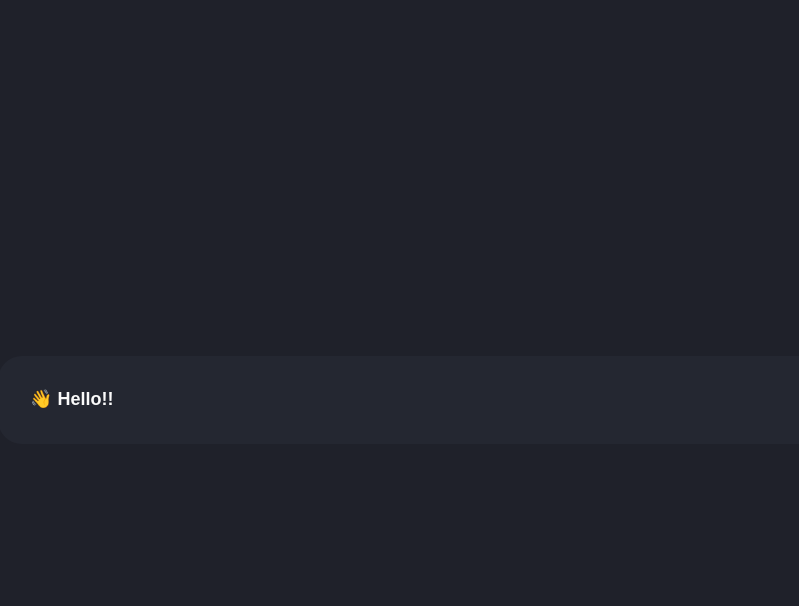
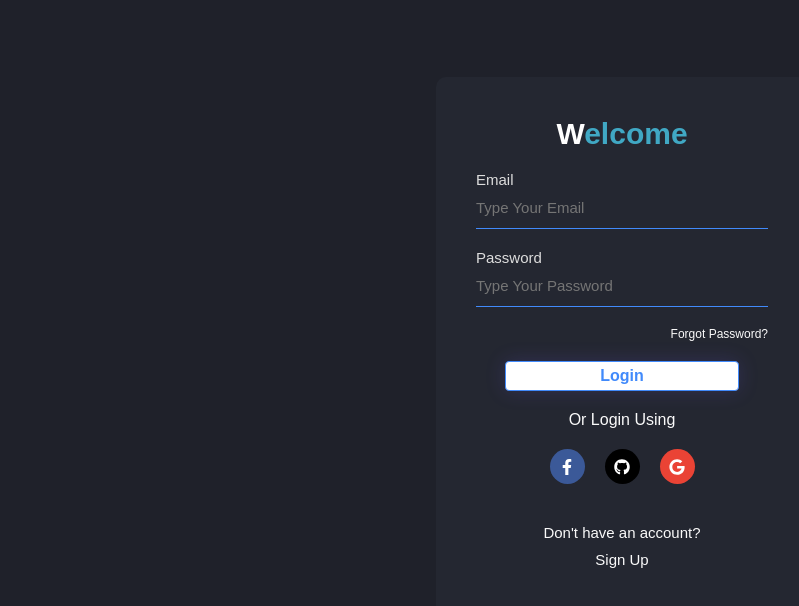
Before and after one commit to rafamenemont/projeto-integrador-2, a React (Create React App) app: page / in a window 1280 px wide. Shown: the top 606 px of the page, without its empty margins (18-817 px from the left). Built offline with nearby package versions, Linux system fonts and the light colour scheme.

Commit message:
Feature: Login Screen

```diff
--- a/package.json
+++ b/package.json
@@ -10,13 +10,16 @@
     "@types/node": "^16.11.56",
     "@types/react": "^18.0.18",
     "@types/react-dom": "^18.0.6",
+    "formik": "^2.2.9",
     "react": "^18.2.0",
     "react-dom": "^18.2.0",
+    "react-icons": "^4.4.0",
     "react-router-dom": "^6.3.0",
     "react-scripts": "5.0.1",
     "styled-components": "^5.3.5",
     "typescript": "^4.8.2",
-    "web-vitals": "^2.1.4"
+    "web-vitals": "^2.1.4",
+    "yup": "^0.32.11"
   },
   "scripts": {
     "start": "react-scripts start",
--- /dev/null
+++ b/src/Components/FormComponents/Button.tsx
@@ -0,0 +1,37 @@
+import React from 'react'
+import styled from 'styled-components';
+
+interface Props {
+    name: string;
+    type?: "submit" | "button";
+}
+
+function Button(props: Props) {
+    return (
+        <ButtonLogin type={props.type}>{props.name}</ButtonLogin>
+    )
+}
+
+export default Button
+
+const ButtonLogin = styled.button`
+    cursor: pointer;
+    border: 0;
+    border-radius: 4px;
+    font-size: 16px;
+    font-weight: 600;
+    width: 80%;
+    align-self: center;
+    padding: 5px 0;
+    box-shadow: 0 0 20px rgba(104, 85, 224, 0.2);
+    transition: 0.4s;
+    color: #418AFB;
+    background-color: #fff;
+    border: 1px solid #418AFB;
+
+  &:hover{
+    color: white;
+    box-shadow: 0 0 20px rgba(104, 85, 224, 0.6);
+    background-color: #418AFB;
+  }
+`
--- /dev/null
+++ b/src/Components/FormComponents/ButtonsSocial.tsx
@@ -0,0 +1,30 @@
+import React from 'react'
+import styled from 'styled-components';
+
+interface Props {
+    name: any;
+    onclick: any;
+    backgroundColor: string;
+  }
+
+function ButtonsSocial(props:Props) {
+  return (
+    <Button onClick={props.onclick} Color={props.backgroundColor}>{props.name}</Button>
+  )
+}
+
+export default ButtonsSocial
+
+const Button = styled.button`
+  width: 35px;
+  height: 35px;
+  border-radius: 50%;
+  display: flex;
+  align-items: center;
+  justify-content: center;
+  border: 0;
+  font-size: 16px;
+  color: #fff;
+  cursor: pointer;
+  background-color: ${(props: { Color: any}) => props.Color};
+`
--- /dev/null
+++ b/src/Components/FormComponents/Input.tsx
@@ -0,0 +1,67 @@
+import React from 'react'
+import styled from 'styled-components';
+
+interface Props {
+  labelName: string;
+  onChange: any;
+  place: string;
+  type: string;
+  value: string;
+  error?: string;
+}
+
+function Input({labelName, onChange, place, type, value, error="" }: Props) {
+  return (
+    <InputContainer>
+      <label htmlFor={labelName}>
+        {labelName}
+      </label>
+      <input
+        defaultValue={value}
+        name={labelName}
+        type={type}
+        onChange={onChange}
+        id={labelName}
+        placeholder={place}
+      />
+      {error && <span>{error}</span>}
+    </InputContainer>
+  )
+}
+
+
+const InputContainer = styled.span`
+  width: 100%;
+  display: flex;
+  flex-direction: column;
+  align-items: center;
+
+  label{
+
+    font-weight: 500;
+    font-size: 15px;
+    color: #ddd;
+    align-self: flex-start;
+  }
+  input{
+    height: 30px;
+    width: 100%;
+    border: 0;
+    font-size: 16px;
+    font-weight: 500;
+    color: #fff;
+    border-bottom: 1px solid #418AFB;
+    background-color: transparent;
+    padding: 20px 0;
+  }
+
+  input:focus{
+    outline: none;
+  }
+
+  input::placeholder{
+    font-size: 15px;
+  }
+`
+
+export default Input
--- /dev/null
+++ b/src/Schema/login.tsx
@@ -0,0 +1,6 @@
+import * as yup from 'yup'
+
+export const loginSchema = yup.object().shape({
+    email:yup.string().email("E-mail inválido").required("E-mail é obrigatorio"),
+    password: yup.string().required("Senha é obrigatoria")
+})
--- a/src/routes.tsx
+++ b/src/routes.tsx
@@ -1,4 +1,6 @@
 import { Route, Routes } from "react-router-dom";
+import FormLogin from "./views/FormLogin/FormLogin";
+import FormSignUp from "./views/FormSignUp/FormSignUp";
 import PageNotFound from "./views/PageNotFoiund/PageNotFoiund"
 
 const AppRoutes = () => {
@@ -6,7 +8,7 @@ const AppRoutes = () => {
   return (
     <div>
           <Routes>
-            <Route path={'/'} element={<PageNotFound />} />
+        <Route path={'/'} element={<FormLogin />} />
             {/* <PrivateRoutes path={'/search'} element={<PageNotFound />} /> */}
             {/* <MenuAndHeader> */}
             {/* <PrivateRoutes path={'/inicial'} element={<PageNotFound />} /> */}
--- a/src/styles/globalStyle.ts
+++ b/src/styles/globalStyle.ts
@@ -4,7 +4,9 @@ const GlobalStyle = createGlobalStyle`
   *{
     margin: 0;
     padding: 0;
+    box-sizing: border-box;
   }
+
   body {
     background: ${({ theme }) => theme.background};
     color: ${({ theme }) => theme.text};
--- /dev/null
+++ b/src/views/FormLogin/FormLogin.tsx
@@ -0,0 +1,149 @@
+import { FaFacebookF, FaGithub, FaGoogle } from "react-icons/fa";
+import styled from 'styled-components'
+import { useFormik } from "formik";
+import {useState} from 'react'
+
+import Input from '../../Components/FormComponents/Input'
+import ButtonsSocial from "../../Components/FormComponents/ButtonsSocial";
+import Button from "../../Components/FormComponents/Button";
+import { loginSchema } from "../../Schema/login";
+
+function FormLogin() {
+
+    const [error, setError] = useState(false)
+
+    const {values, errors, handleChange, handleSubmit} = useFormik({
+        initialValues: {
+            email: '',
+            password: ''
+        },
+        validationSchema:loginSchema,
+        onSubmit: values => {
+            console.log(values)
+        }
+    })
+
+    const onSubmit = (e: React.FormEvent<HTMLFormElement>) => {
+        setError(true)
+        handleSubmit(e)
+    }
+
+    return (
+        <ContainerForm>
+            <ContainerLogin onSubmit={onSubmit}>
+                <h1><span>W</span>elcome</h1>
+                <Container>
+                    <Input
+                        type='text'
+                        labelName='Email'
+                        onChange={handleChange}
+                        place='Type Your Email'
+                        value={values.email}
+                        error={error ? errors.email : ''}
+                    />
+
+                    <Input
+                        type='password'
+                        labelName='Password'
+                        onChange={handleChange}
+                        place='Type Your Password'
+                        value={values.password}
+                        error={error ? errors.password : ''}
+                    />
+                    <p>Forgot Password?</p>
+                    <Button type="submit" name='Login' />
+                </Container>
+                <p>Or Login Using</p>
+                <ContainerSocial>
+                    <ButtonsSocial
+                        onclick={undefined}
+                        backgroundColor='#3b5998'
+                        name={<FaFacebookF />}
+                    />
+                    <ButtonsSocial
+                        onclick={undefined}
+                        backgroundColor='#000'
+                        name={<FaGithub />}
+                    />
+                    <ButtonsSocial
+                        onclick={undefined}
+                        backgroundColor='#EA4335'
+                        name={<FaGoogle />} />
+                </ContainerSocial>
+                <ContaierSign>
+                    <p>Don't have an account?</p>
+                    <p>Sign Up</p>
+                </ContaierSign>
+            </ContainerLogin>
+        </ContainerForm>
+    )
+}
+
+export default FormLogin
+
+const ContaierSign = styled.div`
+    display: flex;
+    flex-direction: column;
+    align-items: center;
+    justify-content: center;
+    gap: 10px;
+    font-size: 15px;
+    margin-top: 20px;
+`
+
+const ContainerSocial = styled.div`
+    width: 100% ;
+    display: flex;
+    align-items:center;
+    justify-content: center;
+    gap: 20px;
+
+
+`
+
+const Container = styled.div`
+      width: 100%;
+      display: flex;
+      flex-direction: column;
+      gap: 20px;
+
+      p{
+        align-self: flex-end;
+        font-size: 12px;
+      }
+`
+
+const ContainerLogin = styled.form`
+    min-height: 85%;
+    min-width: 30%;
+    background: ${({ theme }) => theme.bodyComponent};
+    display: flex;
+    flex-direction: column;
+    align-items: center;
+    justify-content:flex-start;
+    gap: 20px;
+    border-radius: 10px;
+    padding: 40px;
+
+    h1{
+        justify-self: flex-start;
+        font-size: 30px;
+        font-weight: 900;
+        color: #40A8C4;
+
+        span{
+            color: #fff;
+        }
+
+    }
+`
+
+
+export const ContainerForm = styled.div`
+    height: 100vh;
+    width: 100%;
+    display: flex;
+    align-items: center;
+    justify-content: center;
+    padding: 20px;
+`
--- /dev/null
+++ b/src/views/FormSignUp/FormSignUp.tsx
@@ -0,0 +1,78 @@
+import styled from "styled-components"
+
+import { ContainerForm } from "../FormLogin/FormLogin"
+import Input from "../../Components/FormComponents/Input"
+
+function FormSignUp() {
+  return (
+    <ContainerForm>
+      <ContainerSignUp>
+        <h1>Create Your Account</h1>
+        <Container>
+          <Input
+            labelName="Full Name"
+            type="text"
+            onChange={undefined}
+            place="Type Your Full Name"
+            value=""
+            error=''
+          />
+          <Input
+            labelName="Email"
+            type="text"
+            onChange={undefined}
+            place="Type Your Email"
+            value=""
+            error=''
+          />
+          <Input
+            labelName="Password"
+            type="text"
+            onChange={undefined}
+            place="Type Your Password"
+            value=""
+            error=''
+          />
+          <Input
+            labelName="Confirm Password"
+            type="text"
+            onChange={undefined}
+            place="Confirm Your Password"
+            value=""
+            error=''
+          />
+        </Container>
+      </ContainerSignUp>
+    </ContainerForm>
+  )
+}
+
+export default FormSignUp
+
+const Container = styled.form`
+      width: 100%;
+      display: flex;
+      flex-direction: column;
+      gap: 20px;
+      margin-top: 20px;
+`
+
+const ContainerSignUp = styled.div`
+      min-height: 85%;
+    min-width: 30%;
+    background: ${({ theme }) => theme.bodyComponent};
+    display: flex;
+    flex-direction: column;
+    align-items: center;
+    justify-content:flex-start;
+    gap: 20px;
+    border-radius: 10px;
+    padding: 40px;
+
+    h1{
+      justify-self: flex-start;
+      font-size: 24px;
+      font-weight: 100;
+      color: #40A8C4;
+    }
+`
--- a/src/views/PageNotFoiund/PageNotFoiund.tsx
+++ b/src/views/PageNotFoiund/PageNotFoiund.tsx
@@ -24,7 +24,7 @@ const Container = styled.div`
   font-weight: bold;
 `;
 
-const ContainerPage = styled.div`
+export const ContainerPage = styled.div`
   width: 100vw;
   height: 100vh;
   display: flex;
```
Also changed, not shown: 2 other files (tests, documents, lock files or other folders).
